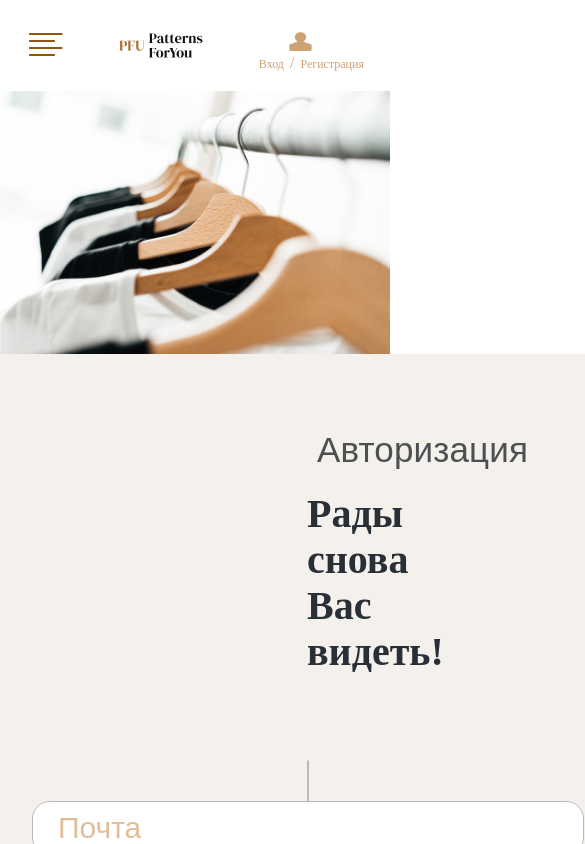
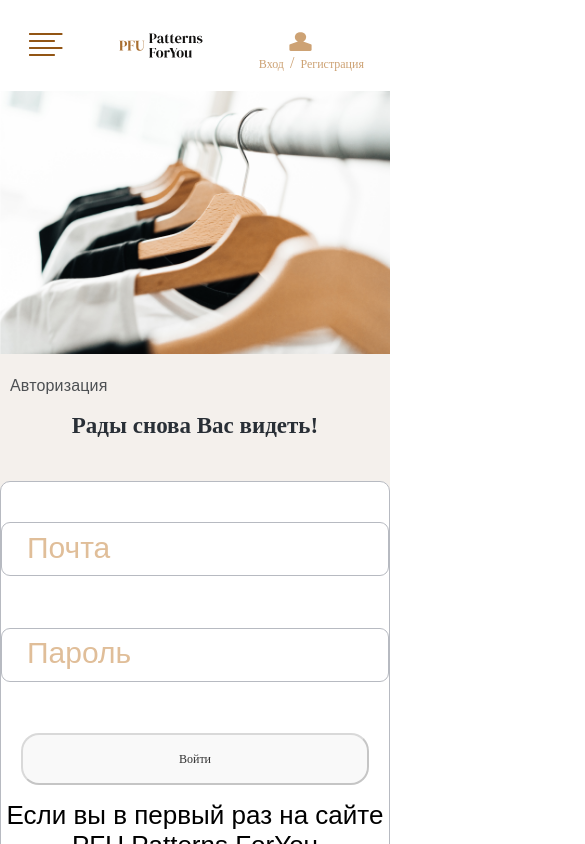
Before and after one commit to InnaRomanova/patterns-for-you, a React (Create React App) app: page /#/signin in a window 390 px wide. Shown: the top 844 px of the page, 585 px wide, since content can reach past the window. Built offline with nearby package versions, Linux system fonts and the light colour scheme.

Commit message:
sigIn adaptive mobile

```diff
--- a/src/components/Register/SignUp.css
+++ b/src/components/Register/SignUp.css
@@ -136,3 +136,67 @@
     cursor: pointer;
     opacity: 0.8;
 }
+
+@media screen and (max-width: 1290px) {
+    .register {
+        padding-left: 20px;
+        padding-right: 20px;
+        padding-top: 30px;
+    }
+
+
+    .register__form {
+        max-width: 650px;
+        /* width: 100%; */
+
+    }
+
+    .register__button-submit_inactive {
+        min-width: -webkit-fill-available;
+        margin-left: 20px;
+        margin-right: 20px;
+    }
+
+}
+
+@media screen and (max-width: 620px) {
+    .register__navigate {
+        font-size: 16px;
+    }
+
+    .register__title {
+        margin-bottom: 42px;
+        font-size: 23px;
+    }
+
+    .register {
+        padding-left: 0;
+        padding-right: 0;
+        padding-top: 20px;
+    }
+
+    .register__form {
+        margin: 0;
+    }
+
+    .register__form-input {
+        width: -webkit-fill-available;
+        border-radius: 9px;
+        font-size: 25px;
+    }
+
+    .register__button-submit {
+        min-width: -webkit-fill-available;
+        width: 100%;
+    }
+
+    .register__button-submit_inactive {
+        width: auto;
+    }
+}
+
+@media screen and (max-width: 380px) {
+    .register__enter {
+        font-size: 30px;
+    }
+}
--- a/src/components/Slide/Slide.jsx
+++ b/src/components/Slide/Slide.jsx
@@ -14,7 +14,7 @@ function Slide() {
         </p>
         <Link to="/katalog" className="slide__button-link">
           <button className="slide__button-katalog">
-           В магазин
+            В каталог
             <img
               src={buttonKatalogSlide}
               alt="В каталог"
```
Lines whose indentation alone changed are shown as unchanged.
